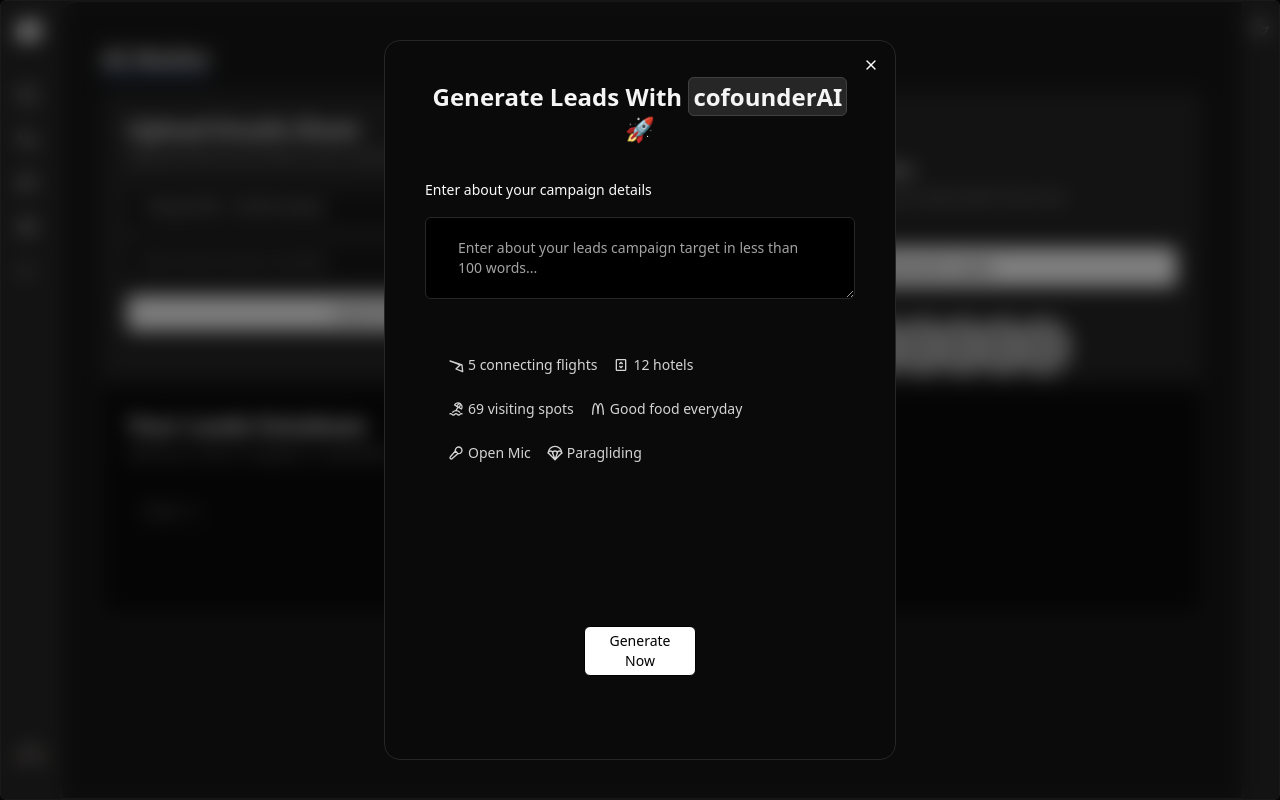
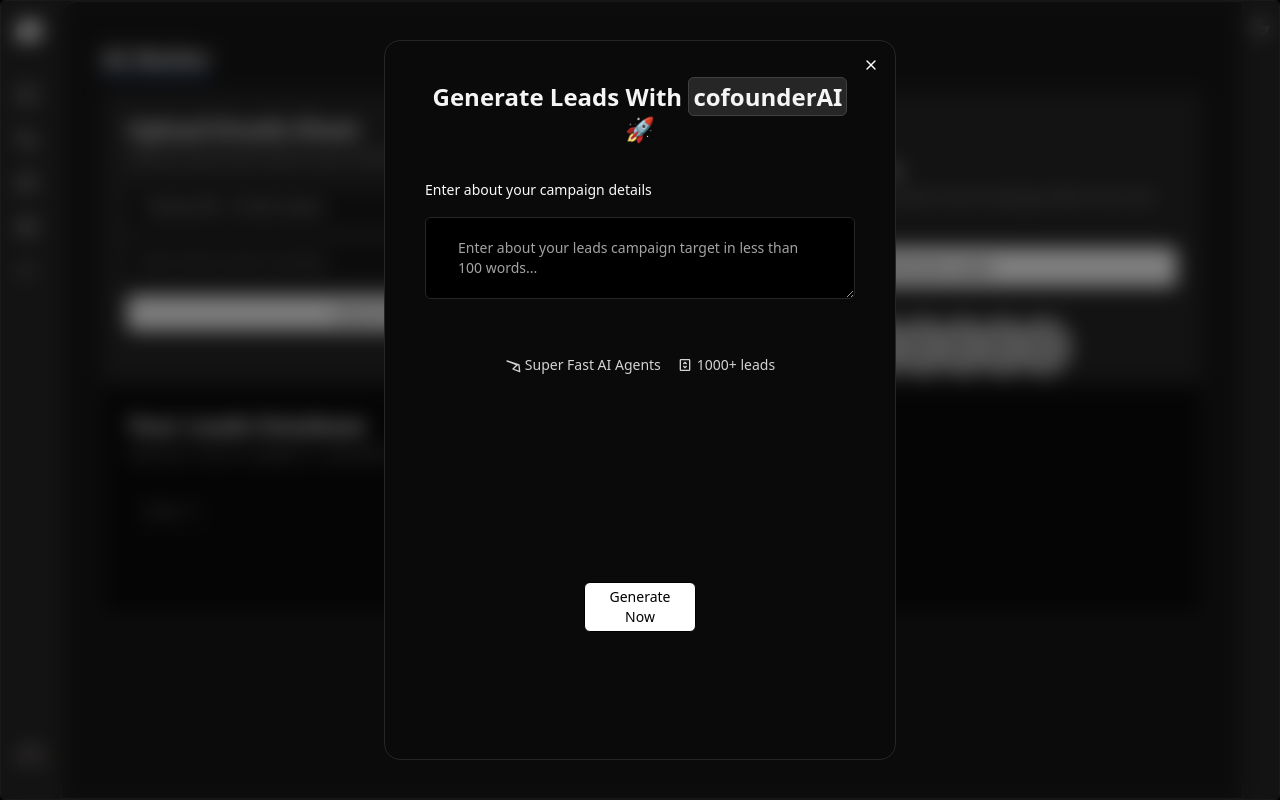
Before and after one commit to Aryainguz/infinity-saas, a Next.js app: page /dashboard/ai-mailer in a window 1280 px wide. Both pictures are taken after a click on the button "Generate Leads". Built offline with nearby package versions, Linux system fonts and the light colour scheme; grey boxes are pictures that could not be loaded.

Commit message:
Refactor: Update text in LeadsCard and animated-modalButton components

```diff
--- a/components/LeadsCard.tsx
+++ b/components/LeadsCard.tsx
@@ -21,11 +21,11 @@ const LeadsCard = () => {
 
           </span>
           <CardTitle>
-            Generate Leads <span className="text-sm" >(PRO)</span>
+            Run Campaign <span className="text-sm" >(PRO)</span>
 
           </CardTitle>
           <CardDescription>
-            Use cofounderAI to generate your leads better than ever.
+            Use cofounderAI to run your creative email campaign better than ever.
           </CardDescription>
         </CardHeader>
         <CardContent>
--- a/components/ui/animated-modalButton.tsx
+++ b/components/ui/animated-modalButton.tsx
@@ -49,37 +49,13 @@ export function AnimatedModalButton() {
               <div className="flex  items-center justify-center">
                 <RocketIcon className="mr-1 text-neutral-700 dark:text-neutral-300 h-4 w-4" />
                 <span className="text-neutral-700 dark:text-neutral-300 text-sm">
-                  5 connecting flights
+                  Super Fast AI Agents
                 </span>
               </div>
               <div className="flex items-center justify-center">
                 <ElevatorIcon className="mr-1 text-neutral-700 dark:text-neutral-300 h-4 w-4" />
                 <span className="text-neutral-700 dark:text-neutral-300 text-sm">
-                  12 hotels
-                </span>
-              </div>
-              <div className="flex items-center justify-center">
-                <VacationIcon className="mr-1 text-neutral-700 dark:text-neutral-300 h-4 w-4" />
-                <span className="text-neutral-700 dark:text-neutral-300 text-sm">
-                  69 visiting spots
-                </span>
-              </div>
-              <div className="flex  items-center justify-center">
-                <FoodIcon className="mr-1 text-neutral-700 dark:text-neutral-300 h-4 w-4" />
-                <span className="text-neutral-700 dark:text-neutral-300 text-sm">
-                  Good food everyday
-                </span>
-              </div>
-              <div className="flex items-center justify-center">
-                <MicIcon className="mr-1 text-neutral-700 dark:text-neutral-300 h-4 w-4" />
-                <span className="text-neutral-700 dark:text-neutral-300 text-sm">
-                  Open Mic
-                </span>
-              </div>
-              <div className="flex items-center justify-center">
-                <ParachuteIcon className="mr-1 text-neutral-700 dark:text-neutral-300 h-4 w-4" />
-                <span className="text-neutral-700 dark:text-neutral-300 text-sm">
-                  Paragliding
+                 1000+ leads
                 </span>
               </div>
             </div>
```
